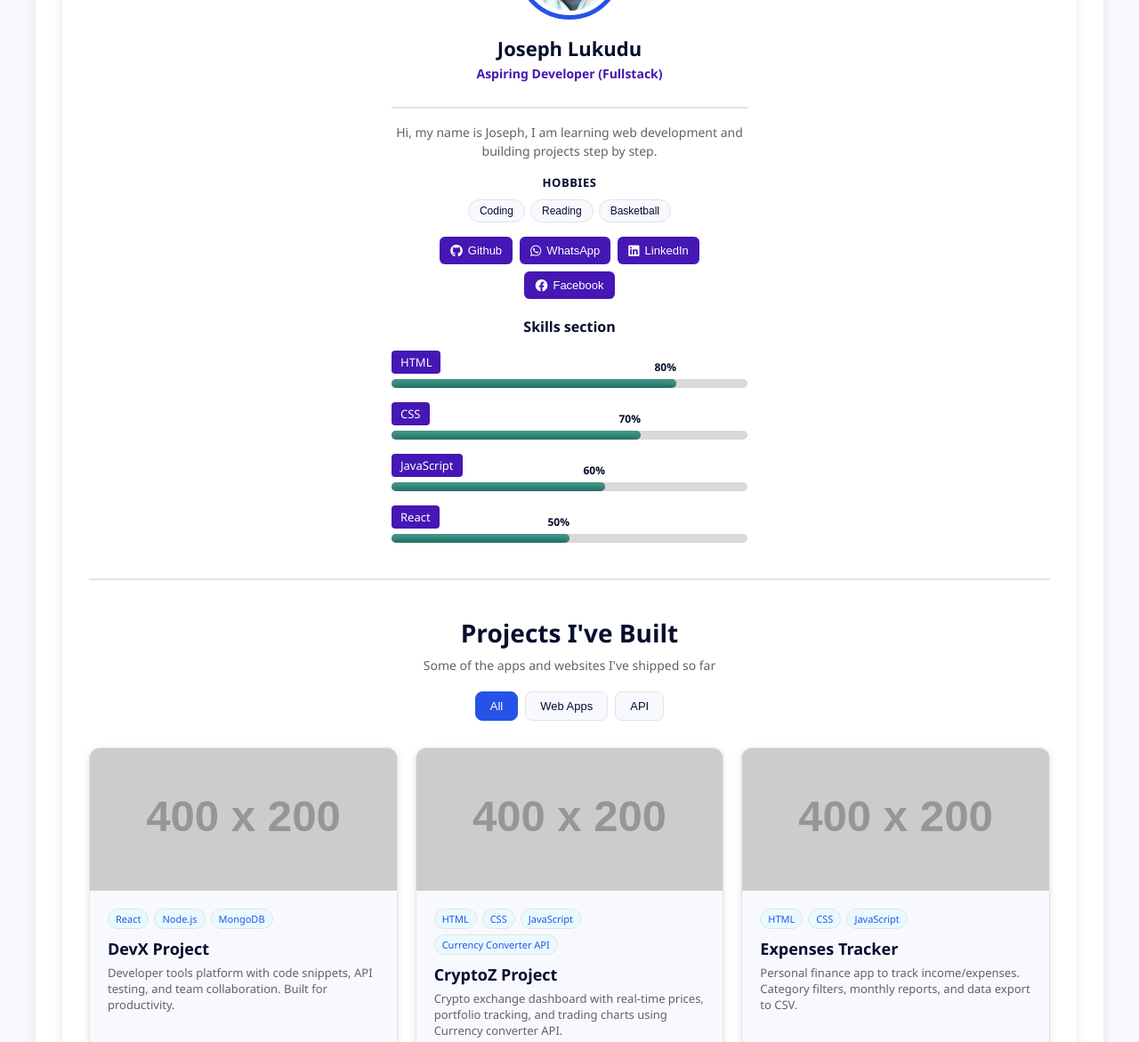
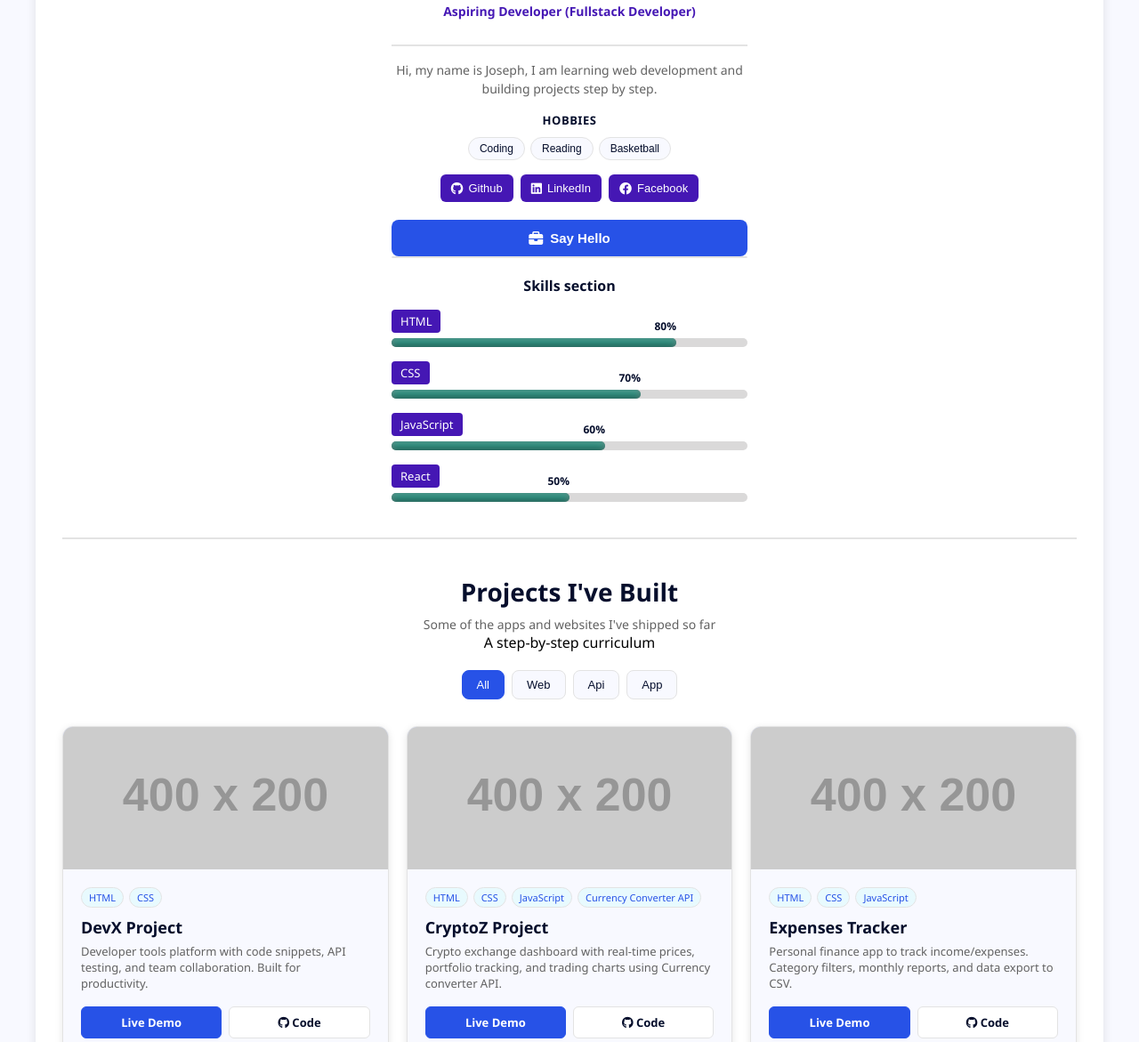
Before and after one commit to joseph-kudus/-Profile-card, a plain HTML site: page index.html in a window 1280 px wide. Shown: the part 258-1429 px from the top of the page at 89% size. Drawn offline with Linux system fonts and the light colour scheme; placeholder pictures from the web are drawn by us.

Commit message:
added the app tages and hire me button

```diff
--- a/index.html
+++ b/index.html
@@ -8,20 +8,19 @@
     <link rel="stylesheet" href="https://cdnjs.cloudflare.com/ajax/libs/font-awesome/6.4.0/css/all.min.css">
   </head>
   <body>
-    <div class="profile-card">
+
       <!-- PROFILE SECTION -->
       <div class="profile-card">
         <button class="theme-toggle" id="themeToggle" aria-label="Toggle dark mode">
           <i class="fas fa-moon"></i>
         </button>
 
-        <!-- rest of your profile content -->
       <div class="profile-image">
         <img src="/images/20250821_160921.jpg" alt="Joseph Lukudu" />
       </div>
       <div class="my-des">
         <h2 class="user-name">Joseph Lukudu</h2>
-        <p class="job-title">Aspiring Developer (Fullstack)</p>
+        <p class="job-title">Aspiring Developer (Fullstack Developer)</p>
       </div>
       <div class="bio">
         <p>
@@ -38,9 +37,23 @@
         </div>
         <div class="social-links">
           <button><a href="https://github.com/joseph-kudus" target="_blank"><i class="fab fa-github"></i> Github</a></button>
-          <button><a href="https://wa.me/256781880984" target="_blank"><i class="fab fa-whatsapp"></i> WhatsApp</a></button>
           <button><a href="#" target="_blank"><i class="fab fa-linkedin"></i> LinkedIn</a></button>
           <button><a href="#" target="_blank"><i class="fab fa-facebook"></i> Facebook</a></button>
+        </div>
+
+      </div>
+      <div class="hire-me-wrapper">
+        <button id="hireMeBtn" class="hire-me-btn">
+          <i class="fas fa-briefcase"></i> Say Hello
+        </button>
+        <div id="hireMeText" class="hire-me-text">
+          <p>Thanks for visiting my page</p>
+          <p>I'm available for freelance work!</p>
+
+          <a href="https://wa.me/256773409907?text=Hi%20Joseph,%20I%20saw%20your%20portfolio%20and%20want%20to%20hire%20you!"
+            target="_blank" class="hire-me-cta">
+            <i class="fab fa-whatsapp"></i> Message Me on WhatsApp
+          </a>
         </div>
       </div>
       <div class="skills-section">
@@ -97,11 +110,13 @@
           <div class="card-heading">
             <h1 class="card-heading-h1">Projects I've Built</h1>
             <p class="hey">Some of the apps and websites I've shipped so far</p>
+            <p>A step-by-step curriculum</p>
           </div>
 
           <div class="project-filters">
             <button class="filter-btn active" data-filter="all">All</button>
             <button class="filter-btn" data-filter="web">Web Apps</button>
+            <button class="filter-btn" data-filter="web">Apps</button>
             <button class="filter-btn" data-filter="api">API</button>
           </div>
 
--- a/projects.js
+++ b/projects.js
@@ -3,8 +3,8 @@
     title: "DevX Project",
     desc: "Developer tools platform with code snippets, API testing, and team collaboration. Built for productivity.",
     img: "assets/projects/devx.png",
-    tags: ["HTML", "CSS"],
-    tech: ["React", "Node.js", "MongoDB"],
+    tags: ["web"],
+    tech: ["HTML", "CSS"],
     live: "https://devx-demo.com",
     code: "https://github.com/yourusername/devx",
   },
@@ -27,21 +27,28 @@
     code: "https://github.com/yourusername/expenses-tracker",
   },
   {
-    title: "Learning Management System",
-    desc: "Full LMS for courses, quizzes, and student progress. Admin dashboard, auth, and video streaming support.",
+    title: "Chat Application",
+    desc: "a chat feature people used for engagement.",
+    img: "assets/projects/chat.png",
+    tags: ["app"],
+    tech: ["React"],
+    live: "#",
+    code: "#",
+  },
+  {
+    title: "LearnFlow Management System",
+    desc: "LearnFlow is a learning system that allows students to see their courses, track progress, and explore new learning opportunities.",
     img: "assets/projects/lms.png",
-    tags: ["web"],
-    tech: ["React", "Node Js", "CSS"],
+    tags: ["web", "app"],
+    tech: ["HTML", "CSS", "JavaScript","React Js"],
     live: "https://jllearnflow.netlify.app/#/Landing",
     code: "https://github.com/yourusername/lms",
   },
 ];
 
 // RENDER PROJECTS
+function renderProjects(filter = "all") {
   const projectsGrid = document.getElementById("projectsGrid");
-const filterBtns = document.querySelectorAll(".filter-btn");
-
-function renderProjects(filter = "all") {
   projectsGrid.innerHTML = "";
 
   const filtered =
@@ -70,19 +77,33 @@
   });
 }
 
-// FILTER LOGIC
-filterBtns.forEach((btn) => {
-  btn.addEventListener("click", () => {
-    filterBtns.forEach((b) => b.classList.remove("active"));
-    btn.classList.add("active");
+// RENDER FILTERS DYNAMICALLY
+function renderFilters() {
+  const allTags = [...new Set(projects.flatMap(p => p.tags))];
+  const filterContainer = document.querySelector('.project-filters');
+
+  filterContainer.innerHTML = `
+    <button class="filter-btn active" data-filter="all">All</button>
+    ${allTags.map(tag => `
+      <button class="filter-btn" data-filter="${tag}">${tag.charAt(0).toUpperCase() + tag.slice(1)}</button>
+    `).join('')}
+  `;
+
+  // Re-attach event listeners
+  document.querySelectorAll('.filter-btn').forEach(btn => {
+    btn.addEventListener('click', () => {
+      document.querySelectorAll('.filter-btn').forEach(b => b.classList.remove('active'));
+      btn.classList.add('active');
       renderProjects(btn.dataset.filter);
     });
   });
+}
 
 // INITIAL LOAD
-document.addEventListener("DOMContentLoaded", () => renderProjects());
-
-
+document.addEventListener("DOMContentLoaded", () => {
+  renderFilters();
+  renderProjects();
+});
 
 // THEME TOGGLE
 const themeToggle = document.getElementById('themeToggle');
@@ -108,3 +129,22 @@
         localStorage.setItem('theme', 'light');
     }
 });
+
+
+// HIRE ME TOGGLE
+const hireMeBtn = document.getElementById('hireMeBtn');
+const hireMeText = document.getElementById('hireMeText');
+
+if (hireMeBtn && hireMeText) {
+    hireMeBtn.addEventListener('click', () => {
+        hireMeText.classList.toggle('active');
+
+        // Change button text/icon when active
+        const icon = hireMeBtn.querySelector('i');
+        if (hireMeText.classList.contains('active')) {
+            hireMeBtn.innerHTML = '<i class="fas fa-times"></i> Close';
+        } else {
+            hireMeBtn.innerHTML = '<i class="fas fa-briefcase"></i> Hire Me';
+        }
+    });
+}
--- a/style.css
+++ b/style.css
@@ -636,3 +636,82 @@
         width: 30%;
     }
 }
+
+
+
+/* HIRE ME TOGGLE */
+.hire-me-wrapper {
+    margin: 20px auto;
+    max-width: 400px;
+}
+
+.hire-me-btn {
+    background: var(--acent-color);
+    color: #FFFFFF;
+    border: none;
+    padding: 12px 24px;
+    border-radius: 8px;
+    font-weight: 600;
+    font-size: 15px;
+    cursor: pointer;
+    width: 100%;
+    display: flex;
+    align-items: center;
+    justify-content: center;
+    gap: 8px;
+    transition: all .3s ease;
+}
+
+.hire-me-btn:hover {
+    background: #1e40c8;
+    transform: translateY(-2px);
+    box-shadow: 0 4px 12px rgba(39, 82, 231, 0.3);
+}
+
+.hire-me-btn i {
+    font-size: 16px;
+}
+
+.hire-me-text {
+    max-height: 0;
+    overflow: hidden;
+    transition: max-height .4s ease, padding .4s ease;
+    background: var(--hobby-bg);
+    border: 1px solid var(--border-color);
+    border-radius: 8px;
+    margin-top: 0;
+    padding: 0 16px;
+}
+
+.hire-me-text.active {
+    max-height: 200px;
+    padding: 16px;
+    margin-top: 12px;
+}
+
+.hire-me-text p {
+    color: var(--text-color);
+    font-size: 14px;
+    margin: 0 0 8px;
+    line-height: 1.5;
+}
+
+.hire-me-text p:last-of-type {
+    margin-bottom: 12px;
+}
+
+.hire-me-cta {
+    display: inline-block;
+    background: var(--acent-color);
+    color: #FFFFFF;
+    text-decoration: none;
+    padding: 8px 16px;
+    border-radius: 6px;
+    font-size: 13px;
+    font-weight: 600;
+    transition: background .2s ease;
+}
+
+.hire-me-cta:hover {
+    background: #1e40c8;
+}
```
Also changed, not shown: assets/projects/lms.png (added). Lines whose indentation alone changed are shown as unchanged.
